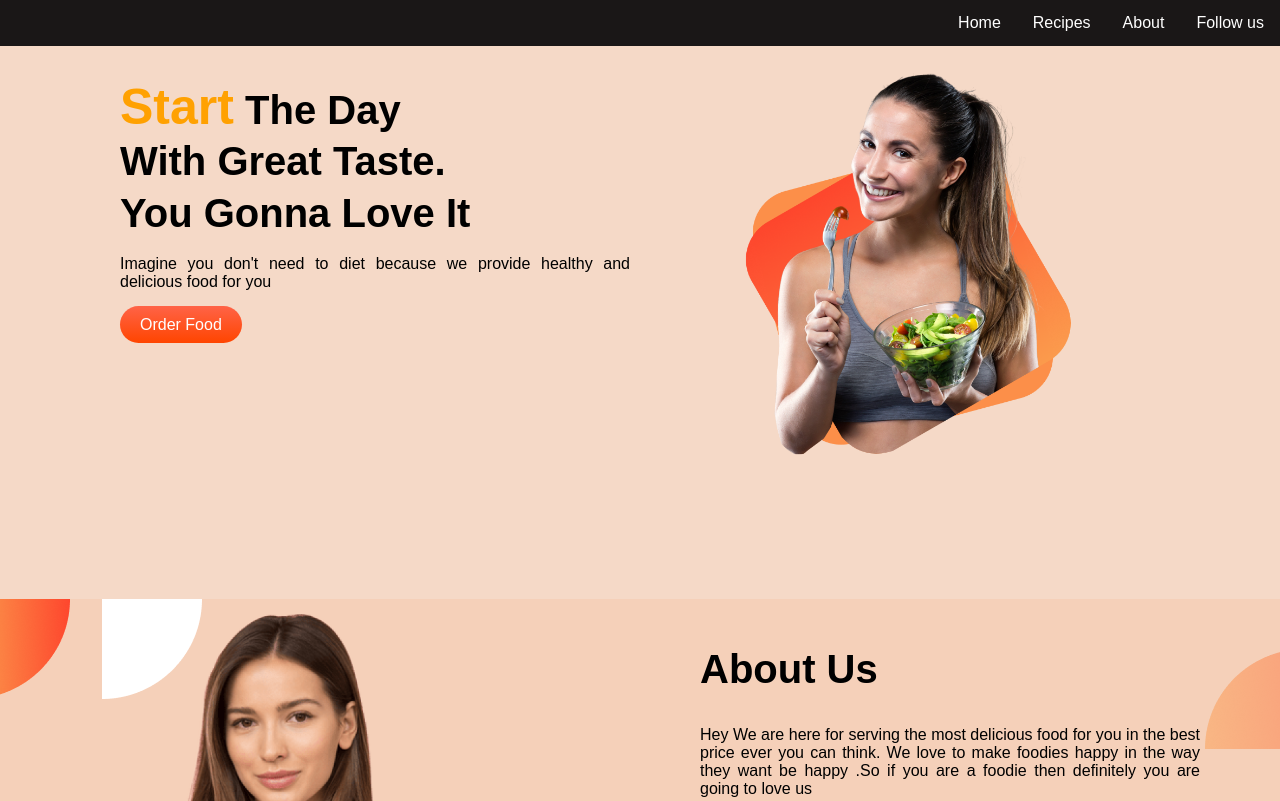
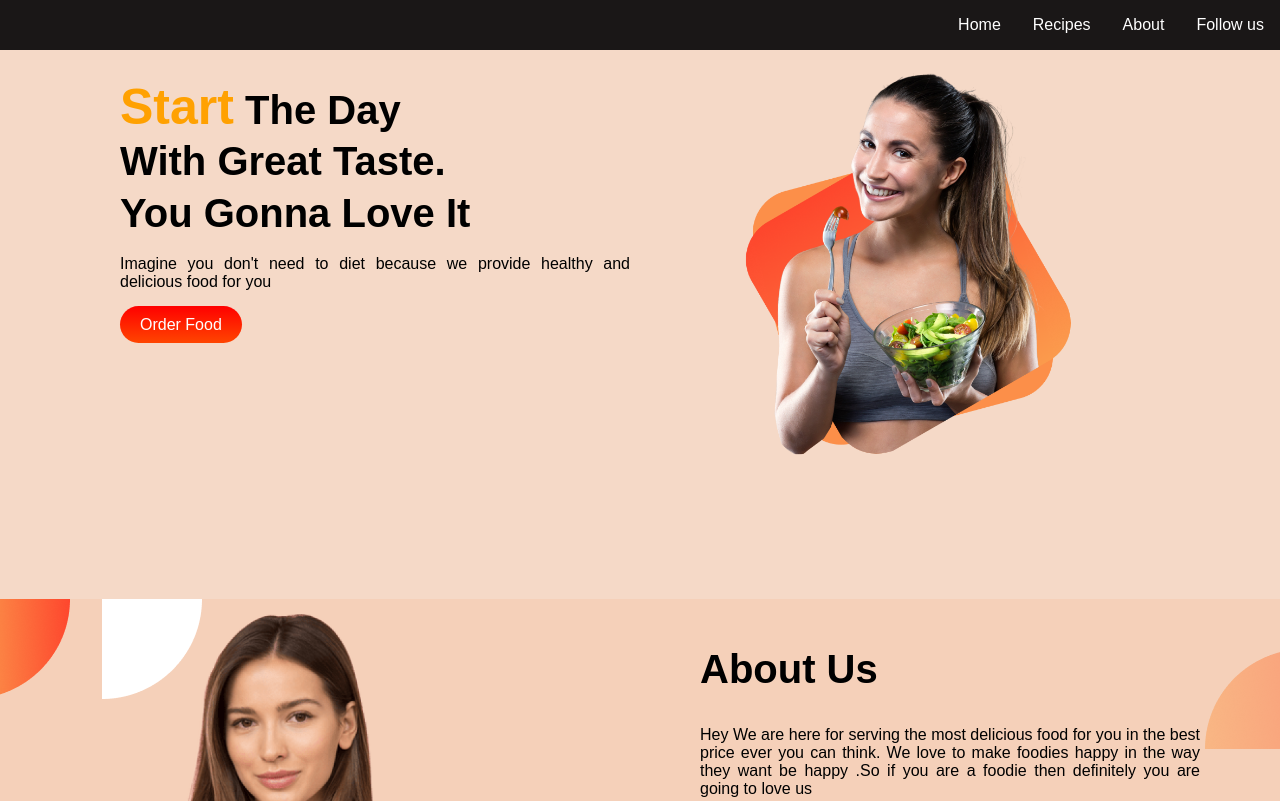
Before and after one commit to Rabi-Mezan/foodsite, a plain HTML site: page index.html in a window 1280 px wide. Shown: the top 801 px of the page. Drawn offline with Linux system fonts and the light colour scheme.

Commit message:
final commit1

```diff
--- a/style.css
+++ b/style.css
@@ -4,14 +4,15 @@ body{
     font-family: 'Fjalla One', sans-serif;
     background: #f5d9c7;
 }
+
 html {
     scroll-behavior: smooth;
   }
 
 header{
     height: 25px;
+}
 
-}
 ul {
     list-style-type: none;
     overflow: hidden;
@@ -30,18 +31,20 @@ ul {
   li a {
     display: block;
     color: white;
+    padding: 16px 16px;
     text-align: center;
-    padding: 14px 16px;
     text-decoration: none;
   }
 
   li a:hover {
     background-color: #FFA101;
+    color: black;
   }
 
 .flexible{
     display: flex;
 }
+
 .first{
     background: #f5d9c7;
 }
@@ -77,7 +80,7 @@ ul {
 
 .first-link{
     text-decoration: none;
-    background-image: linear-gradient(tomato ,orangered);
+    background-image: linear-gradient(red ,orangered);
     color: white;
     font-weight: 400;
     padding: 10px 20px;
@@ -114,6 +117,7 @@ ul {
     box-shadow: 10px 20px 40px gray;
     border-radius: 10px;
 }
+
 .one-third{
     text-align: justify;
     font-size: 15px;
```
